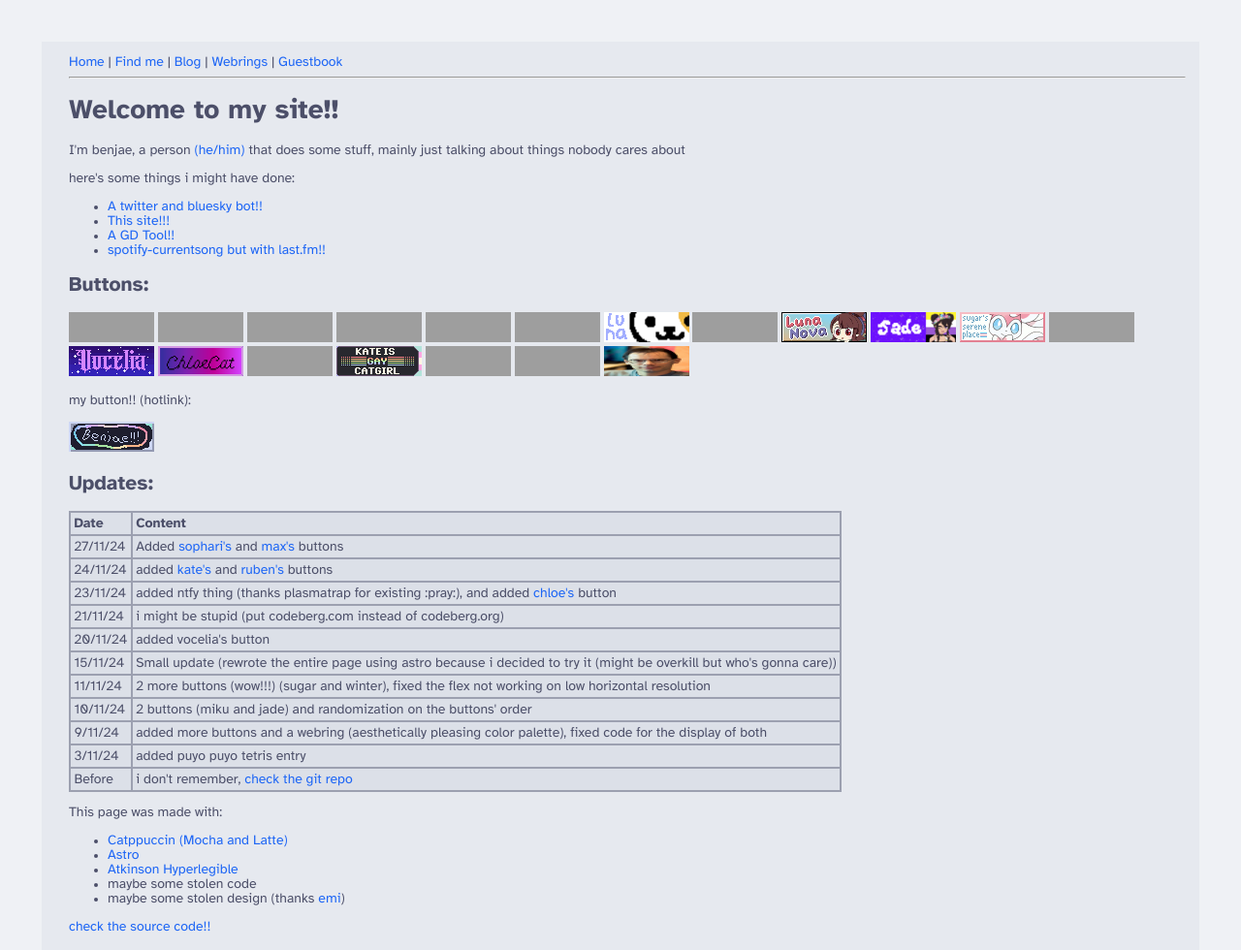
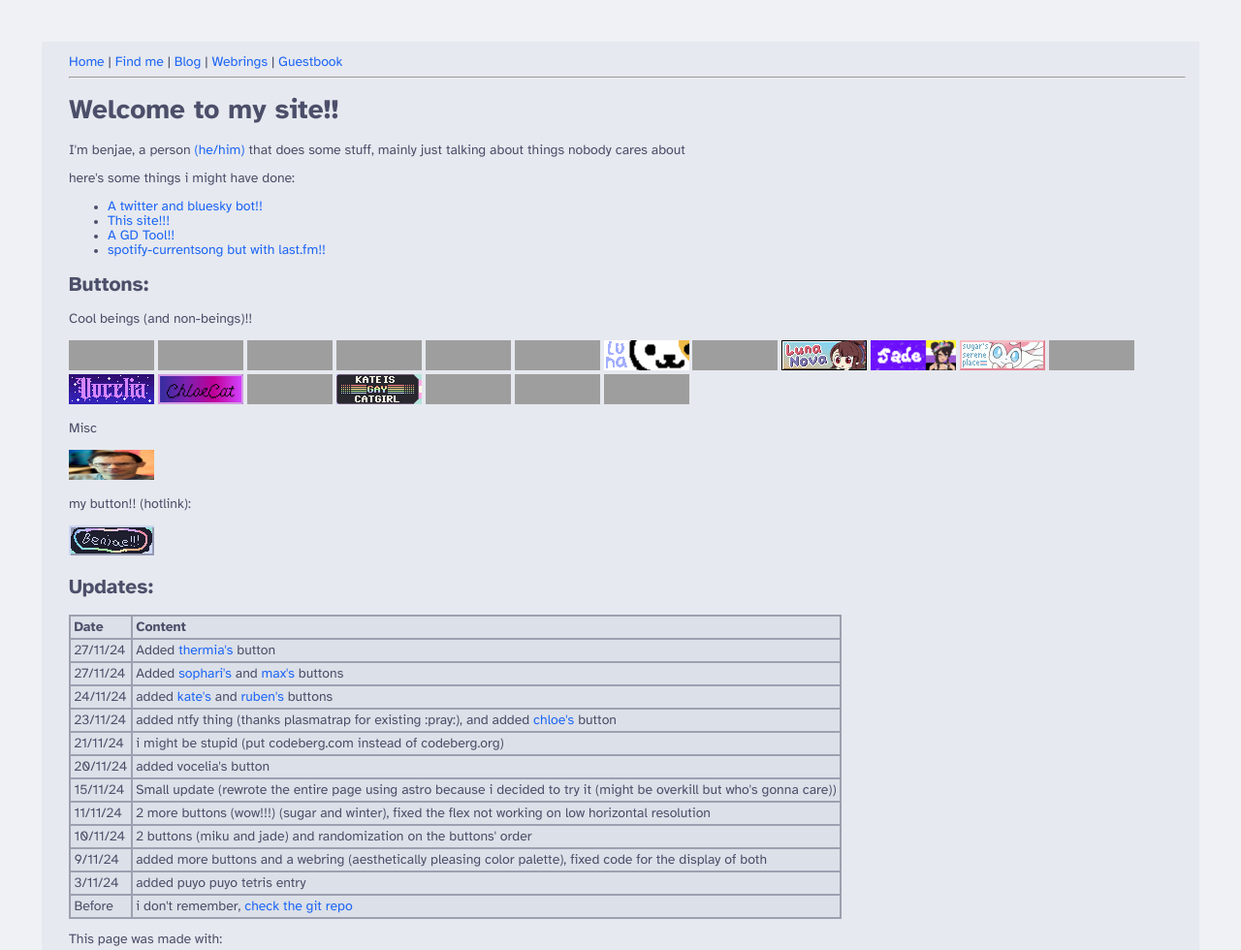
Before and after one commit to benjiae/page, an Astro site: page / in a window 1280 px wide. Shown: the top 980 px of the page at 97% size. Built offline with nearby package versions, Linux system fonts and the light colour scheme; Astro itself is replaced by a stand-in of ours; grey boxes are pictures that could not be loaded.

Commit message:
thermia button

```diff
--- a/src/pages/index.mdx
+++ b/src/pages/index.mdx
@@ -20,6 +20,7 @@ here's some things i might have done:
 
 ## Buttons:
 
+Cool beings (and non-beings)!!
 <Button image="https://i.frizzbees.dev/lF4Cr7AY7xVk.png" href="https://frizzbees.dev" alt="frizzbees.dev"/>
 <Button image="https://nekoweb.org/assets/buttons/button11.gif" href="https://nekoweb.org" alt="Nekoweb, the net is for the cats"/>
 <Button image="https://max.nekoweb.org/images/button.png" href="https://max.nekoweb.org" alt="max's apartment"/>
@@ -38,7 +39,9 @@ here's some things i might have done:
 <Button image="/assets/buttons/kate.png" href="https://gayest.gay/" alt="kate is gay catgirl" />
 <Button image="https://sophari.org/img/sophari.gif" href="https://sophari.org" alt="Sophari.org" />
 <Button image="https://maxy.top/static/maxybutton.png" href="https://maxy.top" alt="max is eepy" />
-
+<Button image="https://girlthi.ng/~thermia/img/88x31/thermia.gif" href="https://girlthi.ng/~thermia/" alt="~thermia" />
+<br />
+Misc
 <img src="/assets/buttons/sween.png" alt="tim sweeney stretched to fit the 88x31 resolution" title="tim sweeney stretched to fit the 88x31 resolution" width="88" height="31" />
 my button!! (hotlink):
 <Button image="/assets/buttons/benjae.png" href="https://benjae.nekoweb.org" alt="benjae!!!" title="benjae!!!" />
@@ -46,6 +49,7 @@ my button!! (hotlink):
 ## Updates:
 |Date|Content|
 |-|-|
+|27/11/24|Added [thermia's](https://girlthi.ng/~thermia/) button|
 |27/11/24|Added [sophari's](https://sophari.org) and [max's](https://maxy.top) buttons|
 |24/11/24|added [kate's](https://gayest.dev) and [ruben's](https://synth.download/) buttons|
 |23/11/24|added ntfy thing (thanks plasmatrap for existing :pray:), and added [chloe's](https://blog.catwithaclari.net) button|
```
Also changed, not shown: 1 other file.
